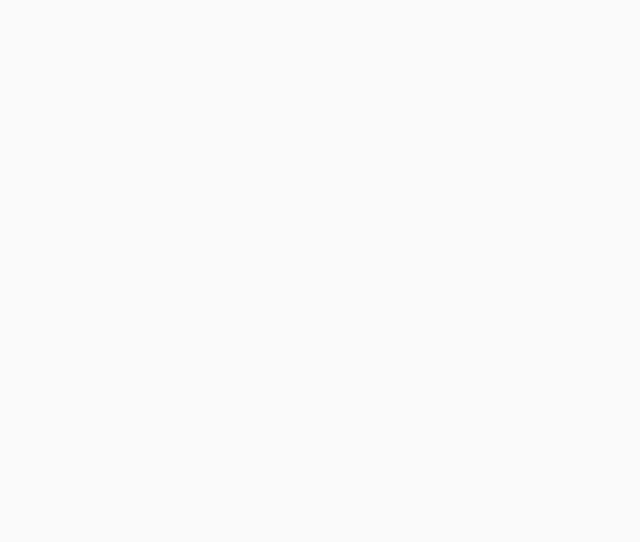
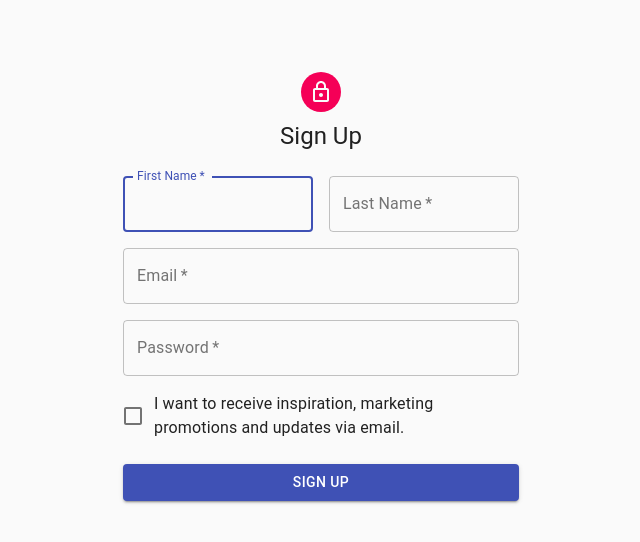
Before and after one commit to viktor1910/material-ui-template, a React (Create React App) app: page /signup in a window 1280 px wide. Shown: the top 542 px of the page, without its empty margins (319-959 px from the left). Built offline with nearby package versions, Linux system fonts and the light colour scheme.

Commit message:
sign up page

```diff
--- a/src/App.tsx
+++ b/src/App.tsx
@@ -8,6 +8,7 @@ import {
 
 const Dashboard = React.lazy(() => import('./pages/Dashboard'));
 const SignIn = React.lazy(() => import('./pages/SignInSide'));
+const SignUp = React.lazy(() => import('./pages/SignUp'));
 
 function App() {
   return (
@@ -24,6 +25,11 @@ function App() {
             <SignIn />
           </Suspense>
         </Route>
+        <Route path="/signup">
+          <Suspense fallback={<LinearProgress />}>
+            <SignUp />
+          </Suspense>
+        </Route>
       </Switch>
     </div>
   );
--- /dev/null
+++ b/src/pages/SignUp.tsx
@@ -0,0 +1,112 @@
+import React from 'react';
+import Container from '@material-ui/core/Container';
+import { makeStyles } from '@material-ui/core/styles';
+import Avatar from '@material-ui/core/Avatar';
+import LockOutlinedIcon from '@material-ui/icons/LockOutlined';
+import Typography from '@material-ui/core/Typography';
+import Grid from '@material-ui/core/Grid';
+import TextField from '@material-ui/core/TextField';
+import FormControlLabel from '@material-ui/core/FormControlLabel';
+import Checkbox from '@material-ui/core/Checkbox';
+import Button from '@material-ui/core/Button';
+
+const useStyles = makeStyles((theme) => ({
+    root: {
+        marginTop: theme.spacing(8),
+        display: 'flex',
+        flexDirection: 'column',
+        alignItems: 'center',
+    },
+    avatar: {
+        margin: theme.spacing(1),
+        backgroundColor: theme.palette.secondary.main,
+    },
+    form: {
+        width: '100%',
+        margin: theme.spacing(3)
+    },
+    button: {
+        margin: theme.spacing(3, 0, 2)
+
+    }
+}))
+const SignUp = () => {
+    const classes = useStyles()
+    return (
+        <Container component="main" maxWidth="xs">
+            <div className={classes.root}>
+                <Avatar className={classes.avatar}>
+                    <LockOutlinedIcon />
+                </Avatar>
+                <Typography component='h1' variant="h5">Sign Up</Typography>
+                <form noValidate className={classes.form}>
+                    <Grid container spacing={2}>
+                        <Grid item xs={12} sm={6}>
+                            <TextField
+                                autoComplete="fname"
+                                name="firstname"
+                                variant="outlined"
+                                fullWidth
+                                label="First Name"
+                                id="firstname"
+                                autoFocus
+                                required
+                            />
+                        </Grid>
+                        <Grid item xs={12} sm={6}>
+                            <TextField
+                                id="lastname"
+                                name="lastanem"
+                                label="Last Name"
+                                fullWidth
+                                variant="outlined"
+                                autoComplete="lname"
+                                required
+                            />
+                        </Grid>
+                        <Grid item xs={12}>
+                            <TextField
+                                id="email"
+                                name="email"
+                                label="Email"
+                                fullWidth
+                                variant="outlined"
+                                autoComplete="email"
+                                required
+                            />
+                        </Grid>
+                        <Grid item xs={12}>
+                            <TextField
+                                id="password"
+                                name="password"
+                                label="Password"
+                                fullWidth
+                                variant="outlined"
+                                autoComplete="password"
+                                required
+                            />
+                        </Grid>
+                        <Grid item xs={12}>
+                            <FormControlLabel
+                                control={<Checkbox value="allowExtraEmails" color="primary" />}
+                                label="I want to receive inspiration, marketing promotions and updates via email."
+                            />
+                        </Grid>
+                    </Grid>
+                    <Button
+                        type="submit"
+                        fullWidth
+                        variant="contained"
+                        color="primary"
+                        className={classes.button}
+                    >
+                        Sign up
+                    </Button>
+                </form>
+            </div>
+        </Container>
+    )
+}
+
+export default SignUp;
+;
```
Also changed, not shown: src/pages/SignInSide.tsx (line endings or trailing spaces).
